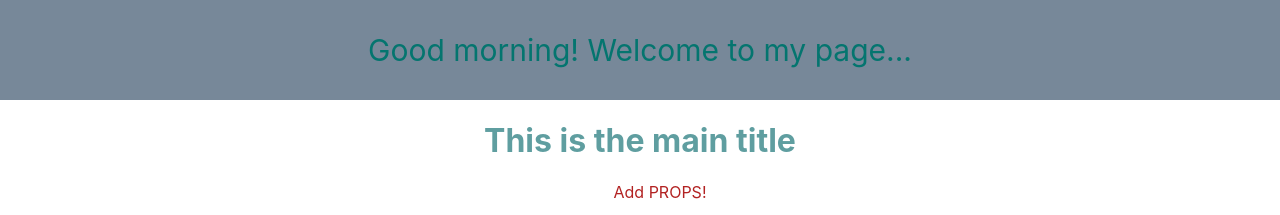
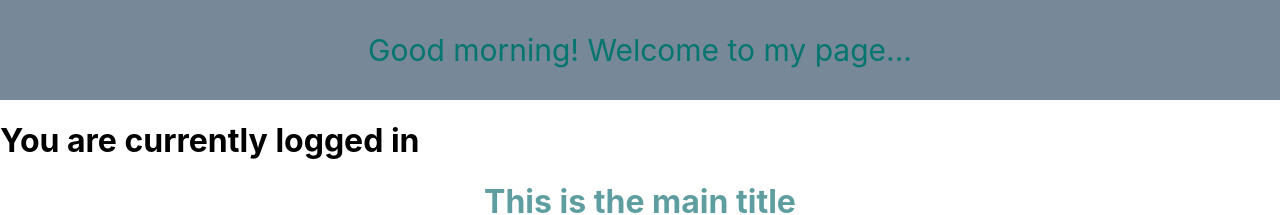
Before and after one commit to shanecolby/my_app_react, a React (Create React App) app: page / in a window 1280 px wide. Shown: the top 215 px of the page. Built offline with nearby package versions, Linux system fonts and the light colour scheme.

Commit message:
add logged in/out class function with state conditional

```diff
--- a/src/WorkingApp.js
+++ b/src/WorkingApp.js
@@ -6,6 +6,7 @@ import Footer from './components/Footer'
 import Product from "./components/Product"
 import productData from "./components/randomProducts"
 import ClassPract from "./components/ClassPract"
+import Loggedin from "./components/Loggedin"
 
 
 function WorkingApp() {
@@ -13,6 +14,7 @@ function WorkingApp() {
   return (
     <div>
       <Header />
+      <Loggedin />
       <MainContent />
       {productComponents}
       <ClassPract />
--- /dev/null
+++ b/src/components/Loggedin.js
@@ -0,0 +1,25 @@
+import React from "react"
+
+class Loggedin extends React.Component {
+  constructor() {
+    super()
+    this.state = {
+      isLoggedIn: true
+    }
+  }
+  render() {
+    let wordDisplay
+    if (this.state.isLoggedIn) {
+      wordDisplay = "in"
+    } else {
+      wordDisplay = "out"
+    }
+    return (
+      <div>
+        <h1>You are currently logged {wordDisplay} </h1>
+      </div>
+    )
+  }
+}
+
+export default Loggedin
```
